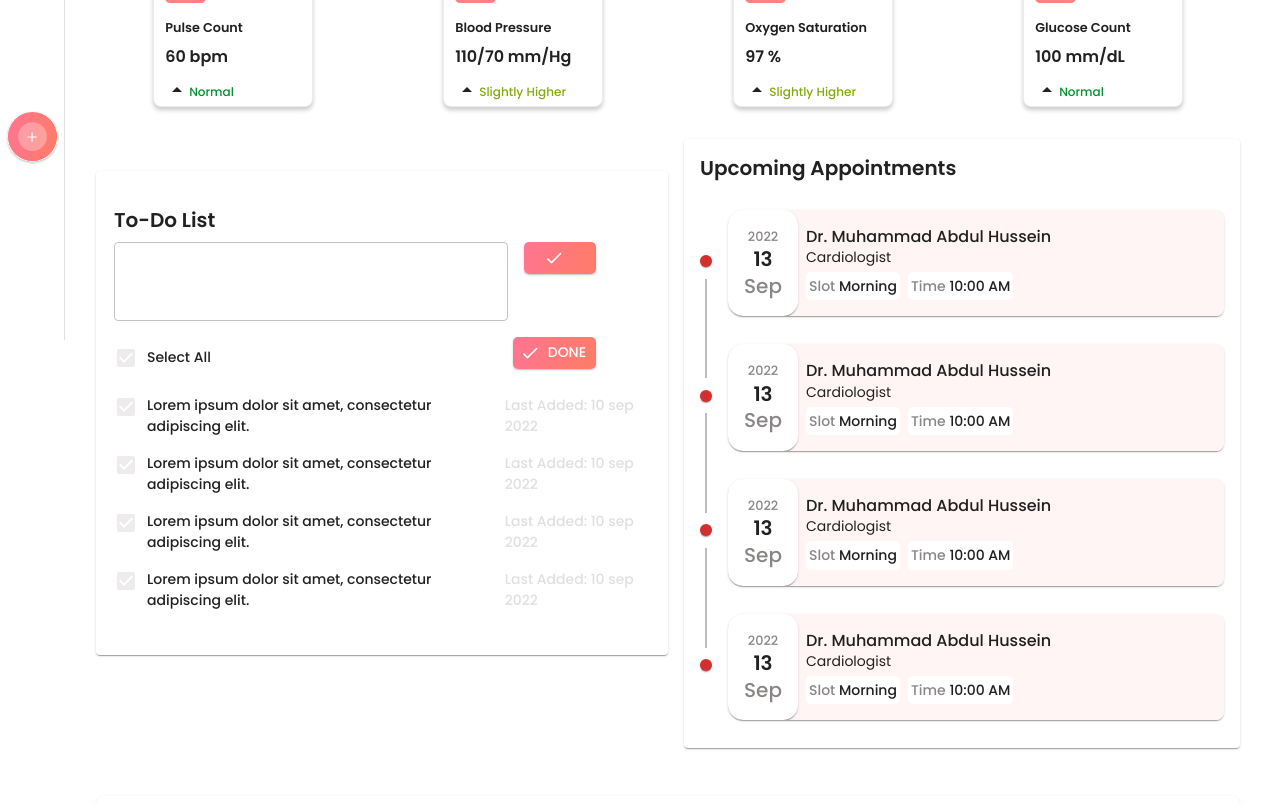
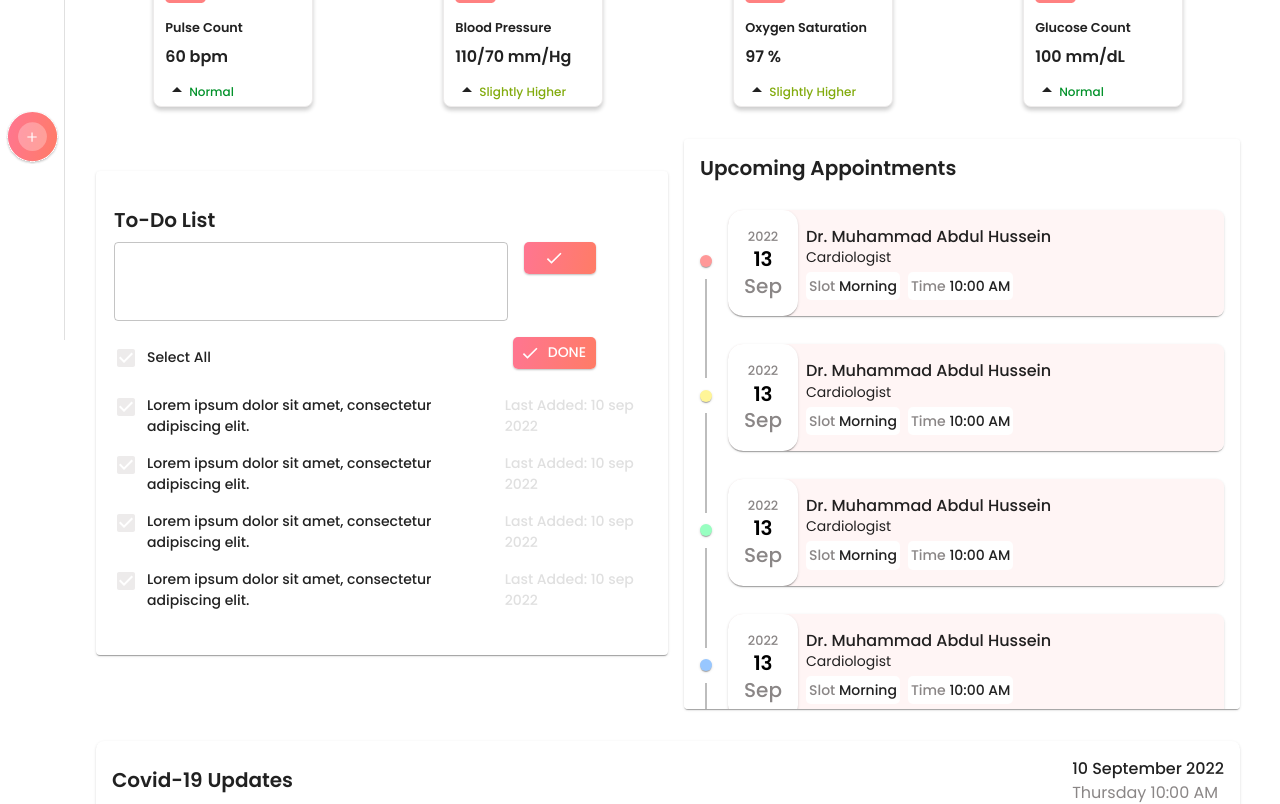
Before and after one commit to MK-Khan123/rainier-frontend, a React (Create React App) app: page / in a window 1280 px wide. Shown: the part 460-1264 px from the top of the page. Built offline with nearby package versions, Linux system fonts and the light colour scheme.

Commit message:
Fixed the color on Appointments component for dark mode

```diff
--- a/src/components/Home/Appointments/AppointmentData/AppointmentData.js
+++ b/src/components/Home/Appointments/AppointmentData/AppointmentData.js
@@ -12,7 +12,7 @@ const AppointmentData = ({ appointment }) => {
     const theme = useTheme();
 
     return (
-        <Card sx={{ minWidth: 200, marginBottom: '1rem', borderRadius: '15px 8px 8px 15px' }}>
+        <Card sx={{ minWidth: 200, marginBottom: '1rem', borderRadius: '15px 8px 8px 15px', border: theme.palette.mode === 'dark' ? '1px solid white' : '' }}>
             <CardContent
                 sx={{
                     padding: 0,
@@ -23,6 +23,7 @@ const AppointmentData = ({ appointment }) => {
             >
                 <Paper
                     sx={{
+                        backgroundColor: '#FFF',
                         display: 'flex',
                         flexDirection: 'column',
                         justifyContent: 'center',
@@ -40,6 +41,7 @@ const AppointmentData = ({ appointment }) => {
                             {year}
                         </Typography>
                         <Typography
+                            color='#000'
                             textAlign='center'
                             fontSize='1.25rem'
                             fontWeight='600'
--- /dev/null
+++ b/src/components/Home/Appointments/Appointments.css
@@ -0,0 +1,12 @@
+.appointment-container::-webkit-scrollbar {
+  width: 4px;
+}
+
+.appointment-container::-webkit-scrollbar-thumb {
+  background: #ff7590;
+  border-radius: 2px;
+}
+
+.appointment-container::-webkit-scrollbar-track {
+  background: #f6f1f1;
+}
--- a/src/components/Home/Appointments/Appointments.js
+++ b/src/components/Home/Appointments/Appointments.js
@@ -7,6 +7,7 @@ import TimelineDot from '@mui/lab/TimelineDot';
 import Typography from '@mui/material/Typography';
 import Paper from '@mui/material/Paper';
 import AppointmentData from './AppointmentData/AppointmentData';
+import './Appointments.css';
 
 const appointmentData = [
     {
@@ -16,7 +17,8 @@ const appointmentData = [
         doctor_name: 'Dr. Muhammad Abdul Hussein',
         specialty: 'Cardiologist',
         slot: 'Morning',
-        time: '10:00 AM'
+        time: '10:00 AM',
+        color: '#FF9898'
     },
     {
         year: '2022',
@@ -25,7 +27,8 @@ const appointmentData = [
         doctor_name: 'Dr. Muhammad Abdul Hussein',
         specialty: 'Cardiologist',
         slot: 'Morning',
-        time: '10:00 AM'
+        time: '10:00 AM',
+        color: '#FFF598'
     },
     {
         year: '2022',
@@ -34,7 +37,8 @@ const appointmentData = [
         doctor_name: 'Dr. Muhammad Abdul Hussein',
         specialty: 'Cardiologist',
         slot: 'Morning',
-        time: '10:00 AM'
+        time: '10:00 AM',
+        color: '#98FFC1'
     },
     {
         year: '2022',
@@ -43,13 +47,62 @@ const appointmentData = [
         doctor_name: 'Dr. Muhammad Abdul Hussein',
         specialty: 'Cardiologist',
         slot: 'Morning',
-        time: '10:00 AM'
+        time: '10:00 AM',
+        color: '#98C7FF'
+    },
+    {
+        year: '2022',
+        day: '13',
+        month: 'Sep',
+        doctor_name: 'Dr. Muhammad Abdul Hussein',
+        specialty: 'Cardiologist',
+        slot: 'Morning',
+        time: '10:00 AM',
+        color: '#FF9898'
+    },
+    {
+        year: '2022',
+        day: '13',
+        month: 'Sep',
+        doctor_name: 'Dr. Muhammad Abdul Hussein',
+        specialty: 'Cardiologist',
+        slot: 'Morning',
+        time: '10:00 AM',
+        color: '#FFF598'
+    },
+    {
+        year: '2022',
+        day: '13',
+        month: 'Sep',
+        doctor_name: 'Dr. Muhammad Abdul Hussein',
+        specialty: 'Cardiologist',
+        slot: 'Morning',
+        time: '10:00 AM',
+        color: '#98FFC1'
+    },
+    {
+        year: '2022',
+        day: '13',
+        month: 'Sep',
+        doctor_name: 'Dr. Muhammad Abdul Hussein',
+        specialty: 'Cardiologist',
+        slot: 'Morning',
+        time: '10:00 AM',
+        color: '#98C7FF'
     },
 ];
 
 const Appointments = () => {
     return (
-        <Paper sx={{ minWidth: 275, marginLeft: { sm: 2 } }}>
+        <Paper
+            className='appointment-container'
+            sx={{
+                minWidth: 275,
+                marginLeft: { sm: 2 },
+                maxHeight: { sm: '29.25rem', md: '35.625rem' },
+                overflow: 'auto'
+            }}
+        >
             <Typography variant='h5' fontSize='1.25rem' fontWeight='600' pl={2} pt={2} component='div'>
                 Upcoming Appointments
             </Typography>
@@ -59,9 +112,9 @@ const Appointments = () => {
                         return (
                             <TimelineItem key={index} sx={{ '::before': { content: 'none' } }}>
                                 <TimelineSeparator>
-                                    <TimelineDot sx={{ position: 'relative', top: '2.5rem' }} color="error" />
+                                    <TimelineDot sx={{ position: 'relative', top: '2.5rem', backgroundColor: appointment.color }} />
                                     {
-                                        ((index + 1) < appointmentData?.length) && <TimelineConnector sx={{ position: 'relative', top: '2.5rem' }} />
+                                        ((index + 1) < appointmentData.length) && <TimelineConnector sx={{ position: 'relative', top: '2.5rem' }} />
                                     }
                                 </TimelineSeparator>
                                 <TimelineContent sx={{ paddingRight: '0' }}>
```
